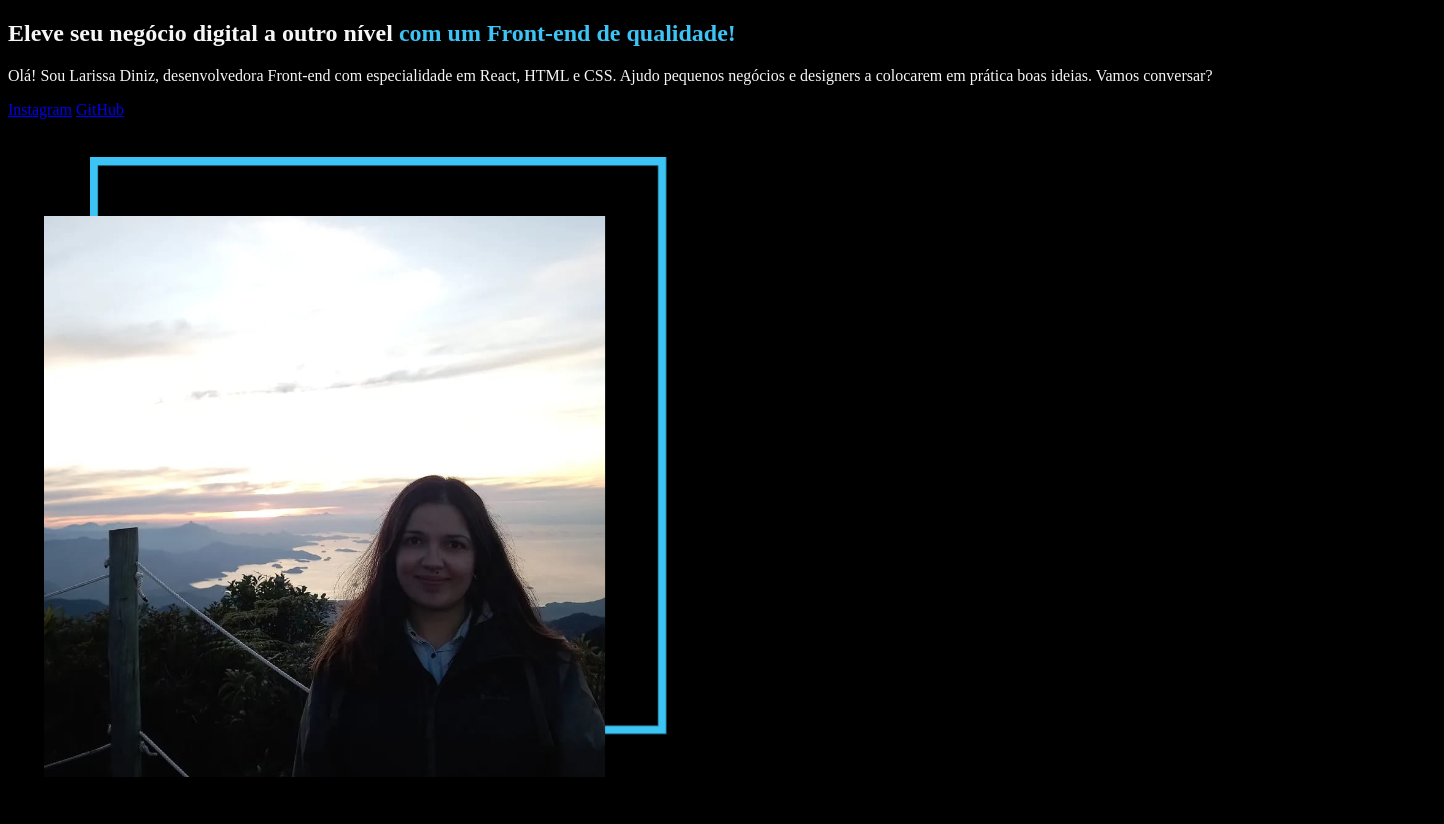
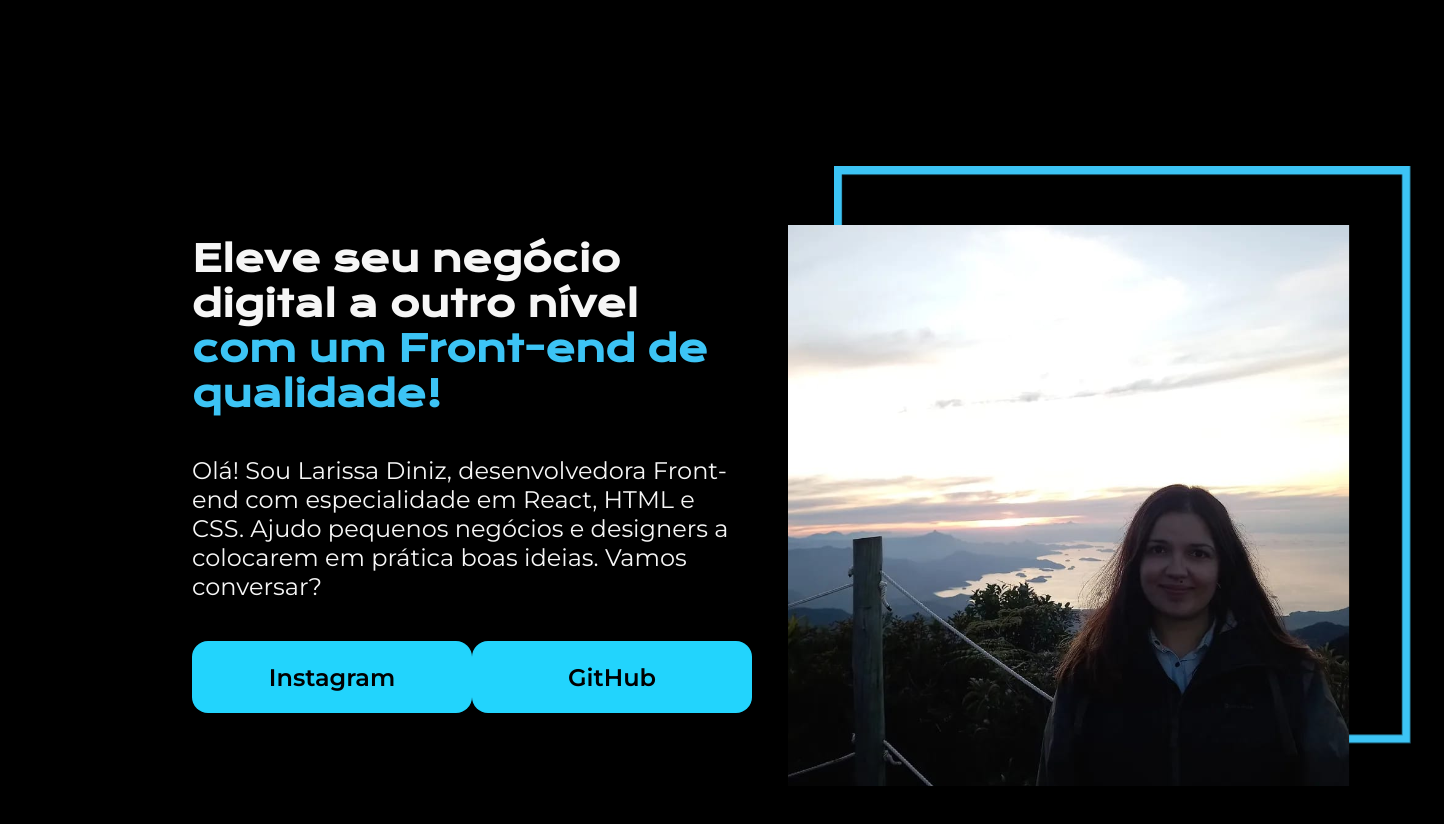
Before and after one commit to laaridiniz/HTML-e-CSS-Alura, a plain HTML site: page portfolio-alura/index.html in a window 1280 px wide. Shown: the whole page, 1444 px wide, since content can reach past the window. Drawn offline with nearby package versions, Linux system fonts and the light colour scheme.

Commit message:
Update style.css

```diff
--- a/portfolio-alura/style.css
+++ b/portfolio-alura/style.css
@@ -1,8 +1,59 @@
+  @import url('https://fonts.googleapis.com/css2?family=Krona+One&family=Montserrat:wght@400;600&display=swap');
+
+* {
+    margin: 0;
+    padding: 0;
+}
+
 body {
+    height: 100vh;
+    box-sizing: border-box;
     background-color: #000000;
     color: #F6F6F6;
 }
 
-strong {
+.apresentacao {
+    margin: 10% 15%;
+    display: flex;
+    align-items: center;
+    justify-content: space-between;
+}
+
+.apresentacao__conteudo {
+    width: 615px;
+    display: flex;
+    flex-direction: column;
+    gap: 40px;
+}
+
+.apresentacao__conteudo__titulo {
+    font-size: 36px;
+    font-family: 'Krona One', sans-serif;
+}
+
+.apresentacao__conteudo__paragrafo {
+    font-size: 24px;
+    font-family: 'Montserrat', sans-serif;
+}
+
+.apresentacao__links {
+    display: flex;
+    justify-content: space-between;
+}
+
+.apresentacao__links__ancora {
+    background-color: #22D4FD;
+    width: 280px;
+    text-align: center;
+    text-decoration: none;
+    font-family: 'Montserrat', sans-serif;
+    font-size: 24px;
+    font-weight: 600;
+    border-radius: 16px;
+    padding: 21.5px 0px;
+    color: #000000;
+}
+
+.titulo-destaque {
     color:#3CC4F5
 }
```
